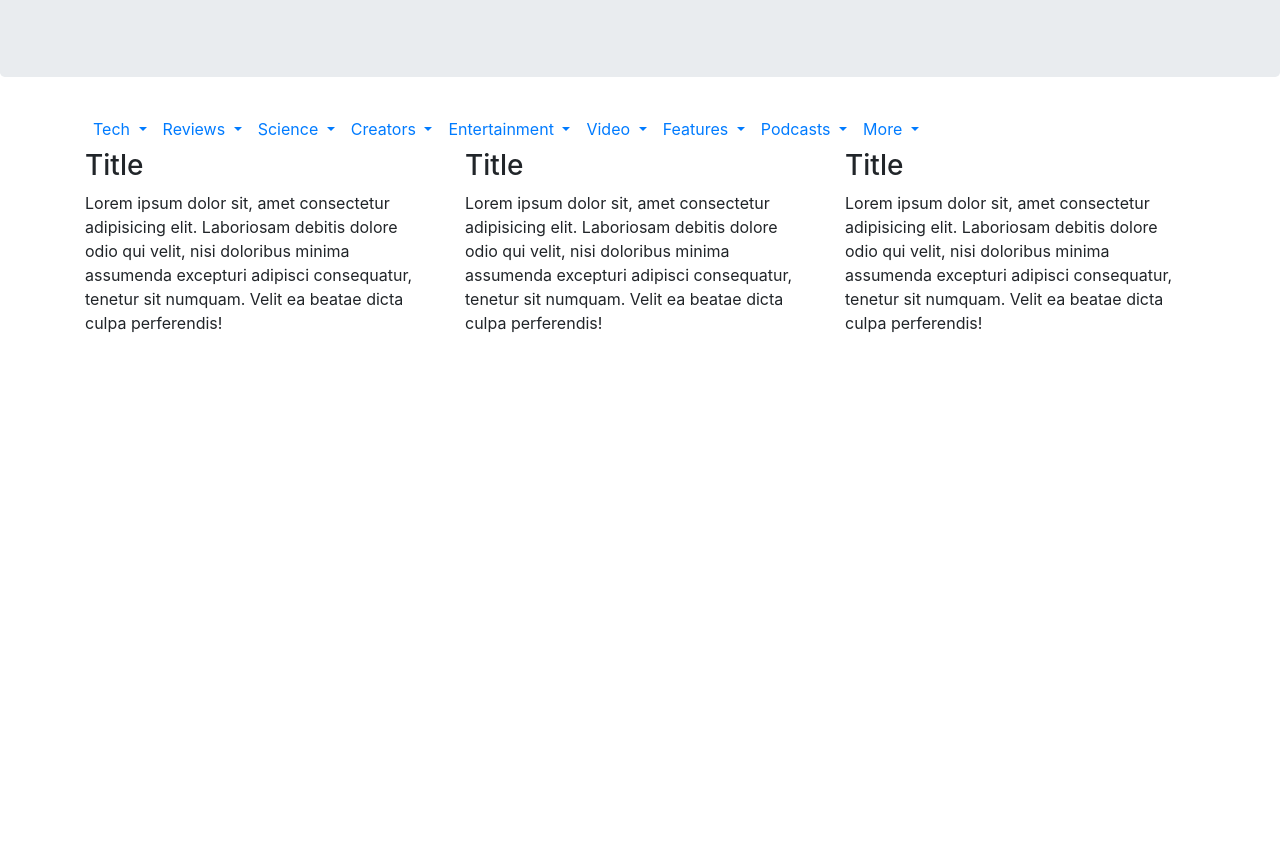
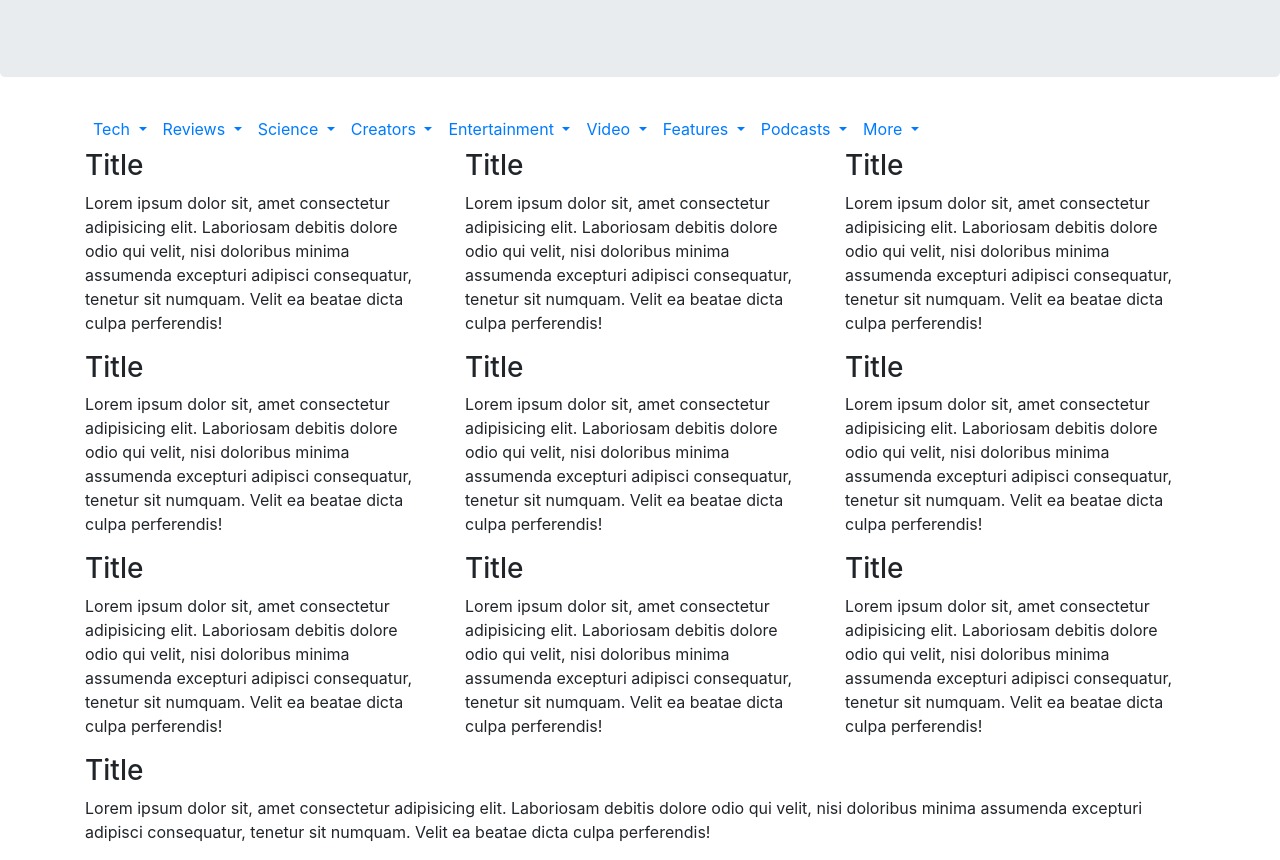
Before and after one commit to benchan777/spd1.2-webpage-clone, a plain HTML site: page index.html in a window 1280 px wide. Shown: the part 214-1074 px from the top of the page. Before the commit the page ends 800 px from the top, so only its background shows below. Drawn offline with nearby package versions, Linux system fonts and the light colour scheme.

Commit message:
add columns

```diff
--- a/index.html
+++ b/index.html
@@ -173,6 +173,61 @@
                     dicta culpa perferendis!
             </div>
         </div>
+
+        <div class="row">
+            <div class="col-lg-4">
+                <h3>Title</h3>
+                <p>Lorem ipsum dolor sit, amet consectetur adipisicing elit. Laboriosam debitis dolore odio qui velit,
+                    nisi doloribus minima assumenda excepturi adipisci consequatur, tenetur sit numquam. Velit ea beatae
+                    dicta culpa perferendis!
+            </div>
+
+            <div class="col-lg-4">
+                <h3>Title</h3>
+                <p>Lorem ipsum dolor sit, amet consectetur adipisicing elit. Laboriosam debitis dolore odio qui velit,
+                    nisi doloribus minima assumenda excepturi adipisci consequatur, tenetur sit numquam. Velit ea beatae
+                    dicta culpa perferendis!
+            </div>
+
+            <div class="col-lg-4">
+                <h3>Title</h3>
+                <p>Lorem ipsum dolor sit, amet consectetur adipisicing elit. Laboriosam debitis dolore odio qui velit,
+                    nisi doloribus minima assumenda excepturi adipisci consequatur, tenetur sit numquam. Velit ea beatae
+                    dicta culpa perferendis!
+            </div>
+        </div>
+
+        <div class="row">
+            <div class="col-lg-4">
+                <h3>Title</h3>
+                <p>Lorem ipsum dolor sit, amet consectetur adipisicing elit. Laboriosam debitis dolore odio qui velit,
+                    nisi doloribus minima assumenda excepturi adipisci consequatur, tenetur sit numquam. Velit ea beatae
+                    dicta culpa perferendis!
+            </div>
+
+            <div class="col-lg-4">
+                <h3>Title</h3>
+                <p>Lorem ipsum dolor sit, amet consectetur adipisicing elit. Laboriosam debitis dolore odio qui velit,
+                    nisi doloribus minima assumenda excepturi adipisci consequatur, tenetur sit numquam. Velit ea beatae
+                    dicta culpa perferendis!
+            </div>
+
+            <div class="col-lg-4">
+                <h3>Title</h3>
+                <p>Lorem ipsum dolor sit, amet consectetur adipisicing elit. Laboriosam debitis dolore odio qui velit,
+                    nisi doloribus minima assumenda excepturi adipisci consequatur, tenetur sit numquam. Velit ea beatae
+                    dicta culpa perferendis!
+            </div>
+        </div>
+
+        <div class="row">
+            <div class="col-lg-12">
+                <h3>Title</h3>
+                <p>Lorem ipsum dolor sit, amet consectetur adipisicing elit. Laboriosam debitis dolore odio qui velit,
+                    nisi doloribus minima assumenda excepturi adipisci consequatur, tenetur sit numquam. Velit ea beatae
+                    dicta culpa perferendis!
+            </div>
+        </div>
     </div>
 </body>
 
```
